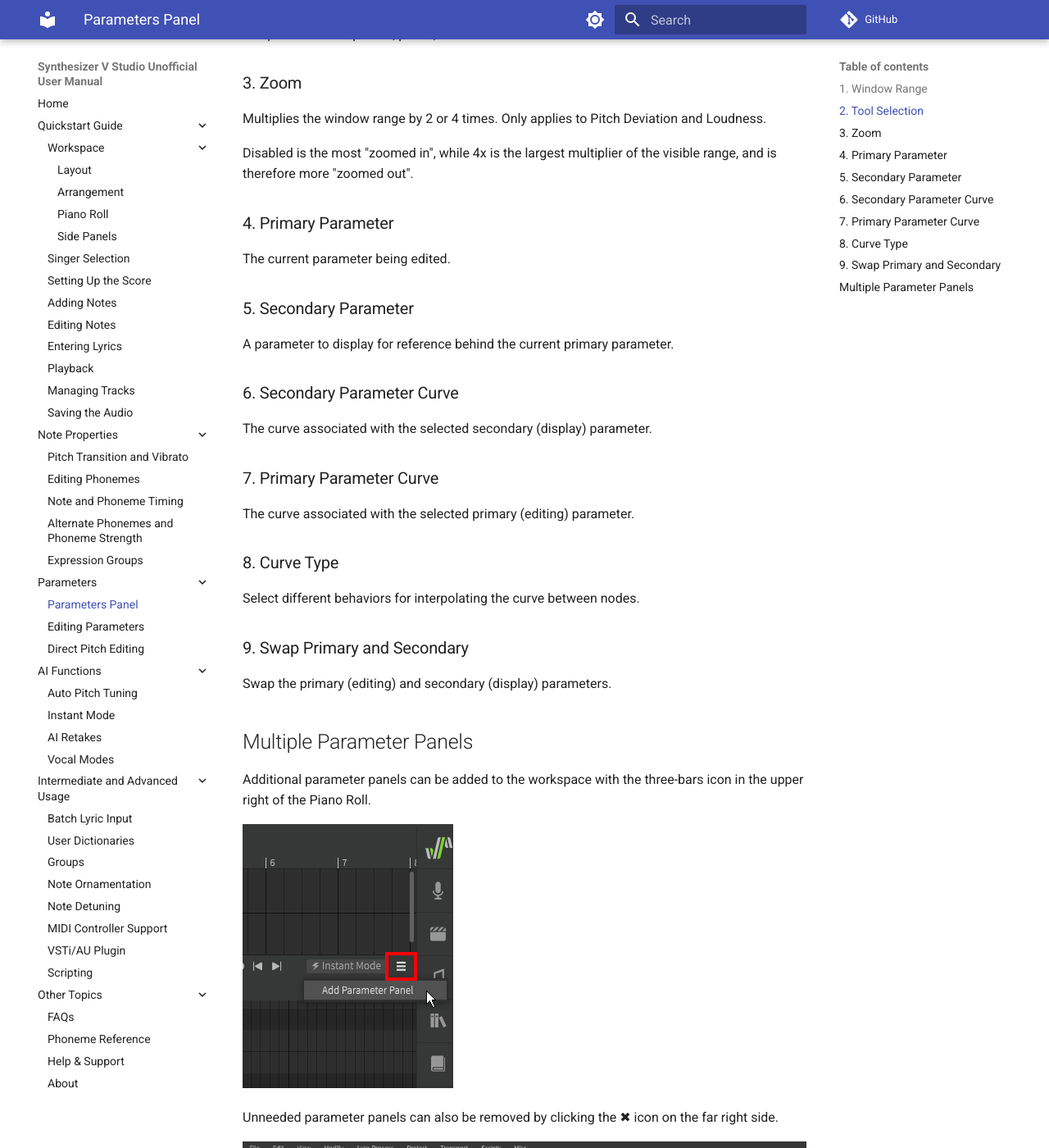
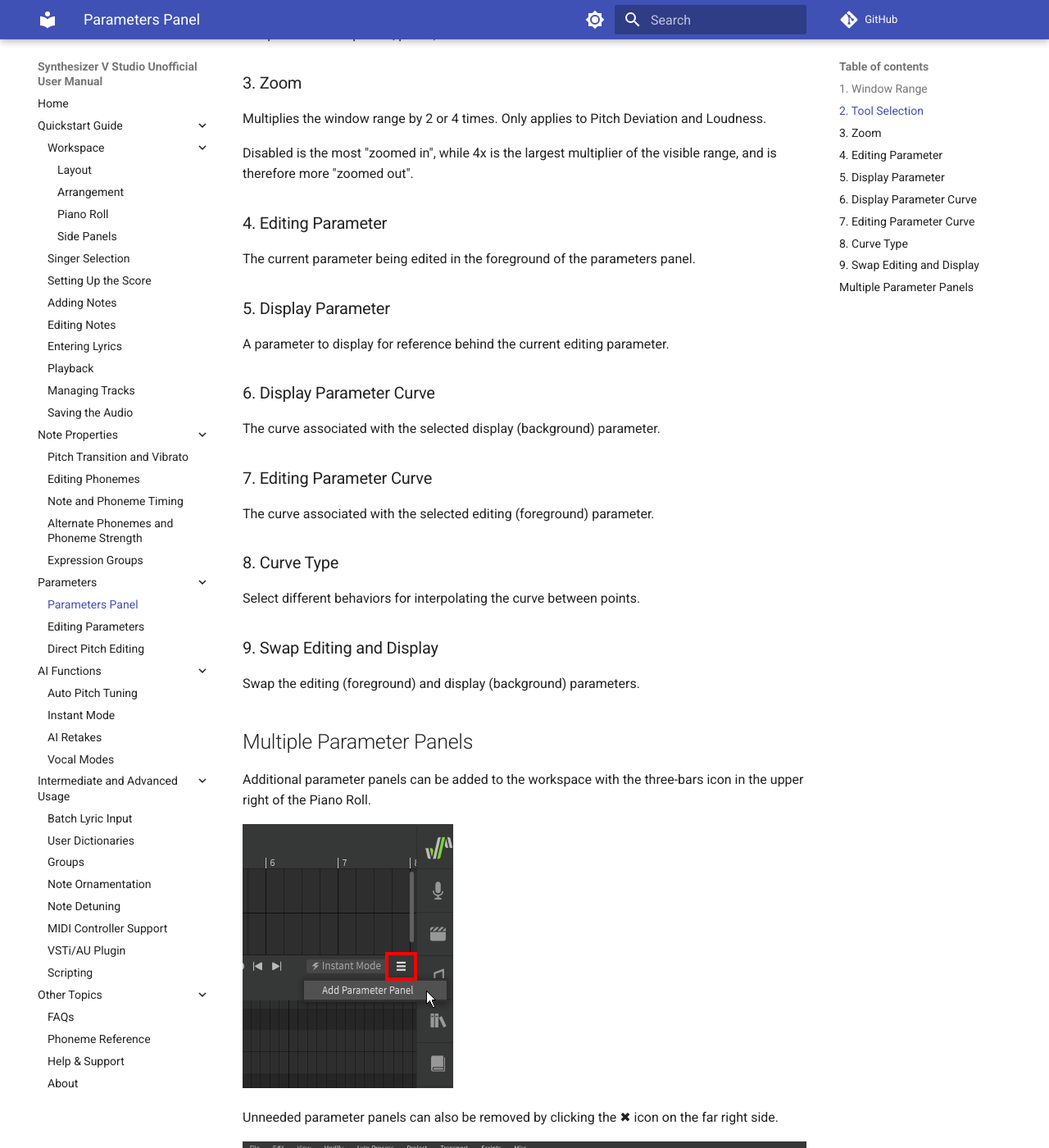
Before and after one commit to claire-west/svstudio-manual, an MkDocs documentation site: the page built from docs/parameters/parameters-panel.md, in a window 1280 px wide and 1400 px high, scrolled down 894 px. Shown: the whole window at 82% size. Built offline with MkDocs 1.6.1 and Material for MkDocs 9.7.7, drawn with Linux system fonts in a browser that asks for light colours; comment, search, counter and statistics services are not loaded.

Commit message:
Improve alignment with correct Parameter terminology

```diff
--- a/docs/parameters/parameters-panel.md
+++ b/docs/parameters/parameters-panel.md
@@ -13,23 +13,23 @@
 
 Disabled is the most "zoomed in", while 4x is the largest multiplier of the visible range, and is therefore more "zoomed out".
 
-### 4. Primary Parameter
-The current parameter being edited.
+### 4. Editing Parameter
+The current parameter being edited in the foreground of the parameters panel.
 
-### 5. Secondary Parameter
-A parameter to display for reference behind the current primary parameter.
+### 5. Display Parameter
+A parameter to display for reference behind the current editing parameter.
 
-### 6. Secondary Parameter Curve
-The curve associated with the selected secondary (display) parameter.
+### 6. Display Parameter Curve
+The curve associated with the selected display (background) parameter.
 
-### 7. Primary Parameter Curve
-The curve associated with the selected primary (editing) parameter.
+### 7. Editing Parameter Curve
+The curve associated with the selected editing (foreground) parameter.
 
 ### 8. Curve Type
-Select different behaviors for interpolating the curve between nodes.
+Select different behaviors for interpolating the curve between points.
 
-### 9. Swap Primary and Secondary
-Swap the primary (editing) and secondary (display) parameters.
+### 9. Swap Editing and Display
+Swap the editing (foreground) and display (background) parameters.
 
 ## Multiple Parameter Panels
 
```
Also changed, not shown: docs/index.md (+1 -5 lines), docs/parameters/direct-pitch-editing.md (+2 -2 lines), docs/parameters/editing-parameters.md (+21 -21 lines), docs/img/parameters/parameters-panel.png, docs/img/parameters/place-point-2.png (renamed from docs/img/parameters/place-node-2.png), docs/img/parameters/place-point.png (renamed from docs/img/parameters/place-node.png), 3 other files.
